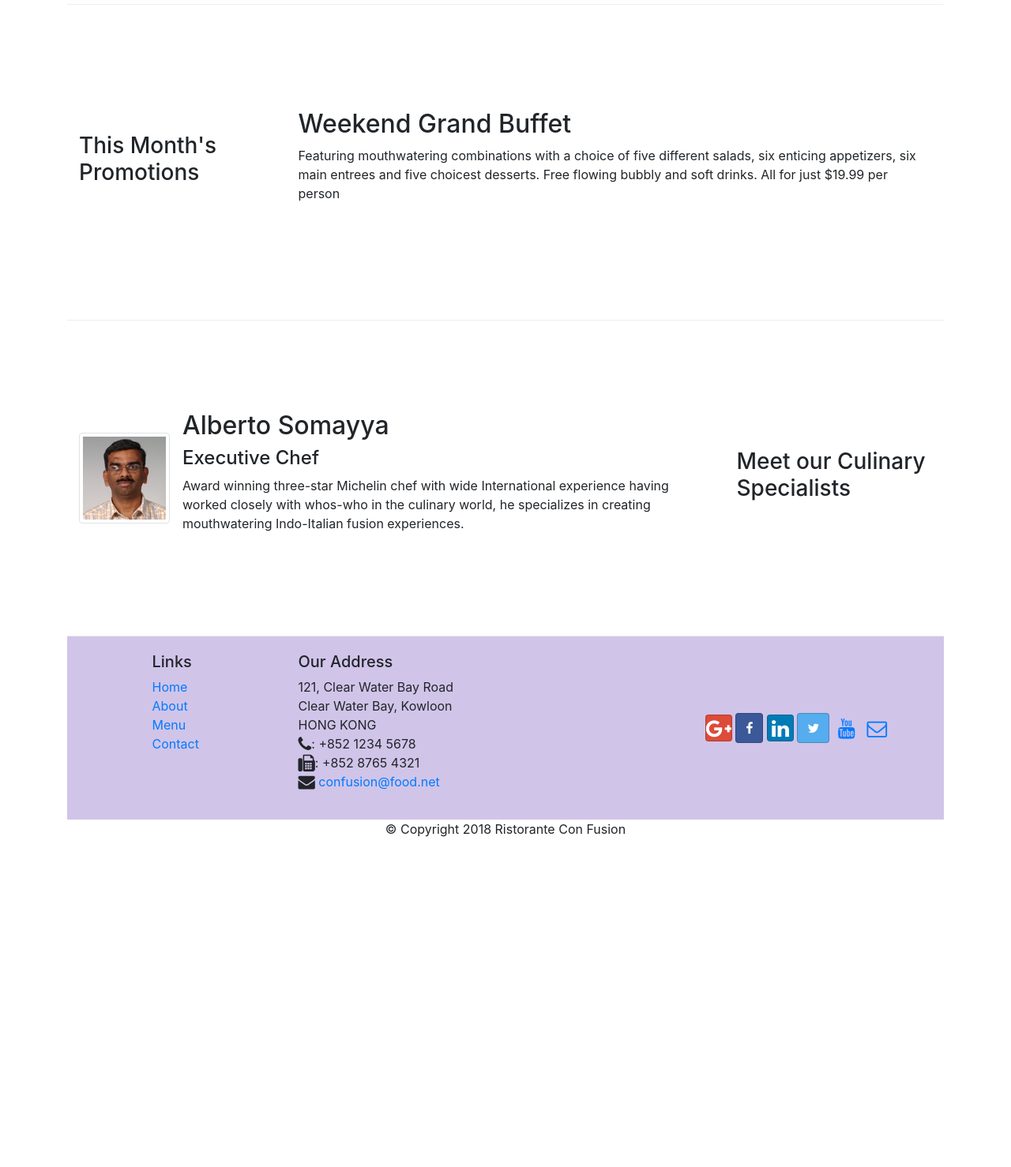
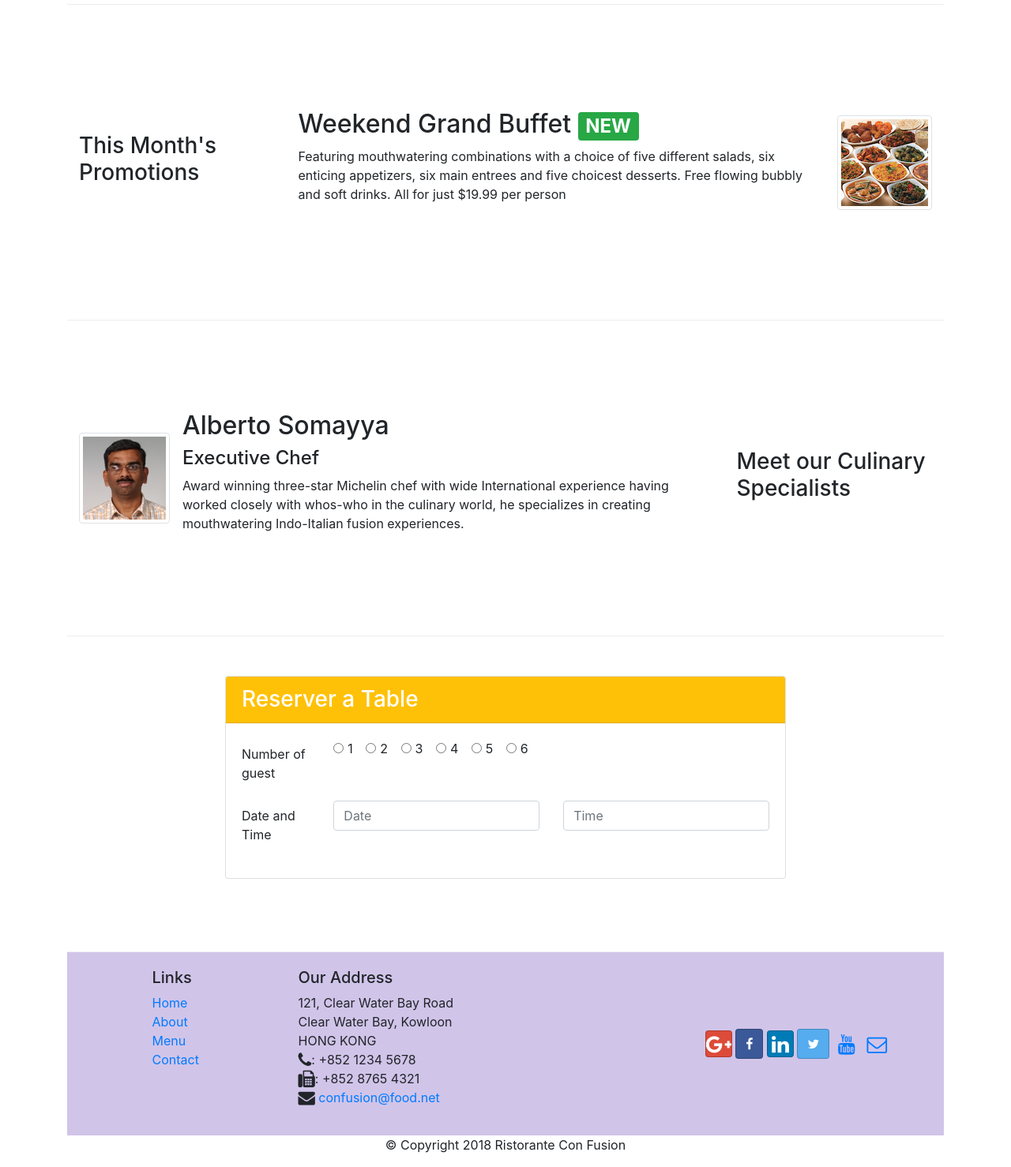
Before and after one commit to sailesh130/bootstrap, a website: page index.html in a window 1280 px wide. Shown: the part 760-2238 px from the top of the page at 79% size. Before the commit the page ends 1838 px from the top, so only its background shows below. Drawn offline with nearby package versions, Linux system fonts and the light colour scheme.

Commit message:
second project

```diff
--- a/index.html
+++ b/index.html
@@ -42,7 +42,17 @@
                     <p >We take inspiration from the World's best cuisines, and create a unique fusion experience. Our lipsmacking creations will tickle your culinary senses!</p>
                 </div>
                 <div class="col-12 col-sm align-self-center">
-                    <img src="img/logo.png" class="fluid">
+                    <div class="row">
+                        <div class="col-sm-6">
+                            <img src="img/logo.png" class="fluid">
+                        </div>
+                        <div class="col-sm align-self-center">
+                            <button type="button" class="btn btn-warning">
+                                <a class="text-decoration-none" href="#below"><span class="px-5 text-dark">Reserve Table</span></a></button>
+
+                        </div>
+                    </div>
+
                 </div>
             </div>
         </div>
@@ -72,8 +82,16 @@
                 <h3>This Month's Promotions</h3>
             </div>
             <div class="col col-sm col-md">
-                <h2>Weekend Grand Buffet</h2>
+                <div class="media">
+                    <div class="media-body">
+                        <h2 class="mt-0">Weekend Grand Buffet
+                            <span class="badge badge-success">NEW</span></h2>
                 <p class="d-none d-sm-block">Featuring mouthwatering combinations with a choice of five different salads, six enticing appetizers, six main entrees and five choicest desserts. Free flowing bubbly and soft drinks. All for just $19.99 per person </p>
+                    </div>
+                    <img class="d-flex ml-3 align-self-center img-thumbnail" src="img/buffet.png" alt="buffet">
+
+                </div>
+
             </div>
         </div>
 
@@ -97,7 +115,62 @@
                 </div>
             </div>
         </div>
+        <div class="row row-content justify-content-center" id="below">
+            <div class="col-12 col-sm-8">
+                <div class="card">
+                    <h3 class="card-header bg-warning text-white">Reserver a Table</h3>
+                    <div class="card-body">
+                        <form>
+        <div class="form-group row">
+            <label for="guest" class="col-md-2 col-form-label">Number of guest</label>
+            <div class="col-md-10" id="guest">
+                <div class="form-check form-check-inline">
+                    <input class="form-check-input" type="radio" name="inlineRadioOptions" id="inlineRadio1" value="option1">
+                    <label class="form-check-label" for="inlineRadio1">1</label>
+                </div>
+                <div class="form-check form-check-inline">
+                <input class="form-check-input" type="radio" name="inlineRadioOptions" id="inlineRadio2" value="option2">
+                <label class="form-check-label" for="inlineRadio2">2</label>
+                </div>
+                <div class="form-check form-check-inline">
+                <input class="form-check-input" type="radio" name="inlineRadioOptions" id="inlineRadio2" value="option2">
+                <label class="form-check-label" for="inlineRadio2">3</label>
+                </div>
+                <div class="form-check form-check-inline">
+                <input class="form-check-input" type="radio" name="inlineRadioOptions" id="inlineRadio2" value="option2">
+                <label class="form-check-label" for="inlineRadio2">4</label>
+                </div>
+                <div class="form-check form-check-inline">
+                 <input class="form-check-input" type="radio" name="inlineRadioOptions" id="inlineRadio2" value="option2">
+                <label class="form-check-label" for="inlineRadio2">5</label>
+                </div>
+                <div class="form-check form-check-inline">
+                  <input class="form-check-input" type="radio" name="inlineRadioOptions" id="inlineRadio2" value="option2">
+                  <label class="form-check-label" for="inlineRadio2">6</label>
+                </div>
+
+            </div>
+
+        </div>
+        <div class="form-group row">
+            <label for="date" class="col-md-2 col-form-label">Date and Time</label>
+            <div class="col-md-5">
+                <input type="text" name="date" id="date" class="form-control" placeholder="Date">
+            </div>
+            <div class="col-md-5">
+                <input type="text" name="time" id="time" class="form-control" placeholder="Time">
+            </div>
+
+
+        </div>
+    </form>
+                    </div>
+                </div>
+
+            </div>
+        </div>
     </div>
+
 
     <footer>
         <div class="container">
```
